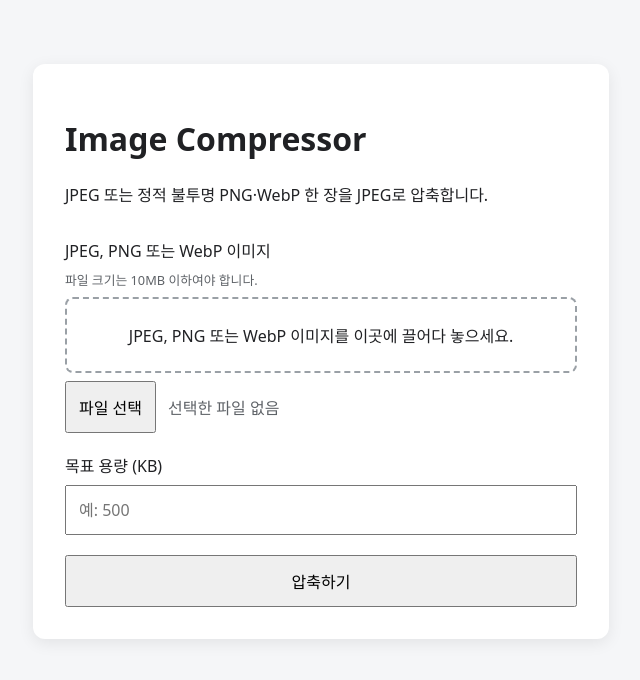
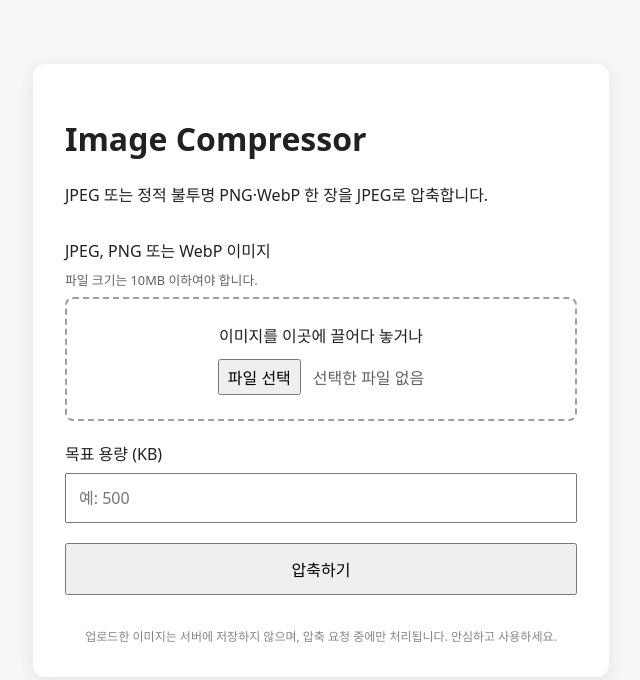
Before and after one commit to ldrugsnw/image_compressor, a React (Vite) app in the folder frontend/: page / in a window 1280 px wide. Shown: the top 680 px of the page, without its empty margins (319-959 px from the left). Built offline with nearby package versions, Linux system fonts and the light colour scheme; no server answers.

Commit message:
feat: 이미지 선택 영역과 저장 안내 개선

```diff
--- a/frontend/src/App.tsx
+++ b/frontend/src/App.tsx
@@ -429,8 +429,7 @@ function App() {
             }}
             onDrop={handleDrop}
           >
-            <span>JPEG, PNG 또는 WebP 이미지를 이곳에 끌어다 놓으세요.</span>
-          </div>
+            <span>이미지를 이곳에 끌어다 놓거나</span>
             <div className="file-picker">
               <button
                 className="file-select-button"
@@ -442,6 +441,7 @@ function App() {
               <span className="selected-file-name">
                 {file?.name ?? "선택한 파일 없음"}
               </span>
+            </div>
           </div>
           <input
             ref={fileInputRef}
@@ -610,6 +610,11 @@ function App() {
           </a>
         </>
       )}
+
+      <p className="privacy-note">
+        업로드한 이미지는 서버에 저장하지 않으며, 압축 요청 중에만 처리됩니다.
+        안심하고 사용하세요.
+      </p>
     </main>
   );
 }
--- a/frontend/src/styles.css
+++ b/frontend/src/styles.css
@@ -41,6 +41,7 @@ form {
 .file-picker {
   display: flex;
   align-items: center;
+  justify-content: center;
   gap: 0.75rem;
   min-width: 0;
 }
@@ -51,6 +52,7 @@ form {
 
 .file-select-button {
   flex: none;
+  padding: 0.25rem 0.5rem;
   cursor: pointer;
 }
 
@@ -62,11 +64,12 @@ form {
 }
 
 .drop-zone {
+  display: grid;
+  gap: 0.75rem;
   padding: 1.5rem;
   border: 0.125rem dashed #9aa0a6;
   border-radius: 0.5rem;
   text-align: center;
-  cursor: pointer;
 }
 
 .drop-zone.dragging {
@@ -209,3 +212,10 @@ button:disabled {
   background: #146c43;
   text-decoration: none;
 }
+
+.privacy-note {
+  margin: 2rem 0 0;
+  color: #80868b;
+  font-size: 0.75rem;
+  text-align: center;
+}
```
Lines whose indentation alone changed are shown as unchanged.
